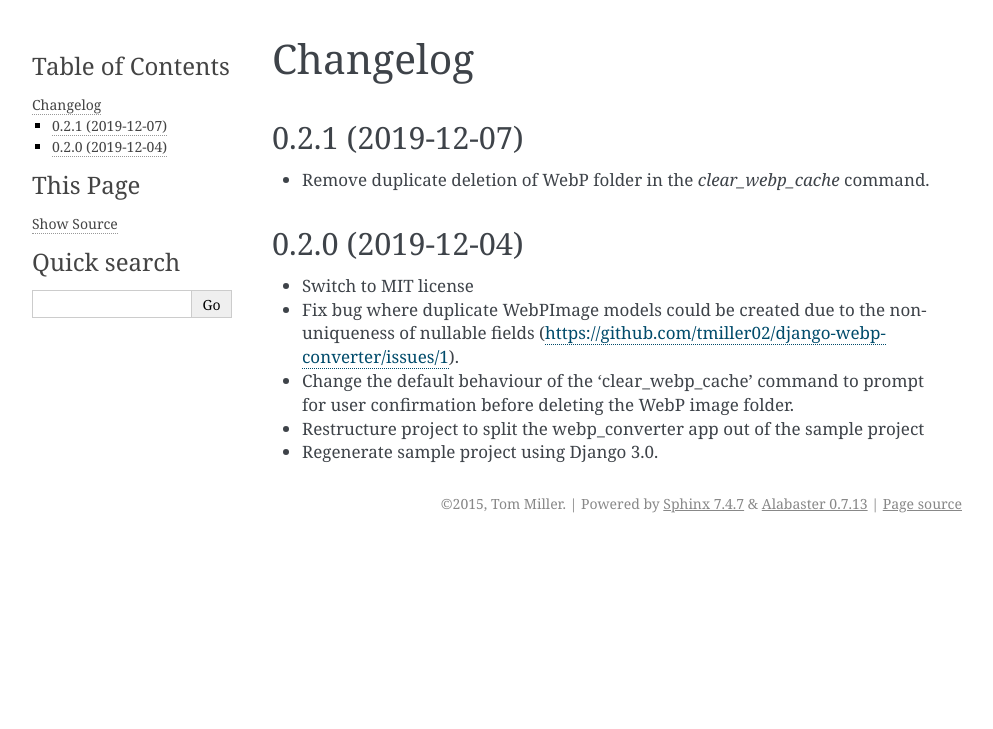
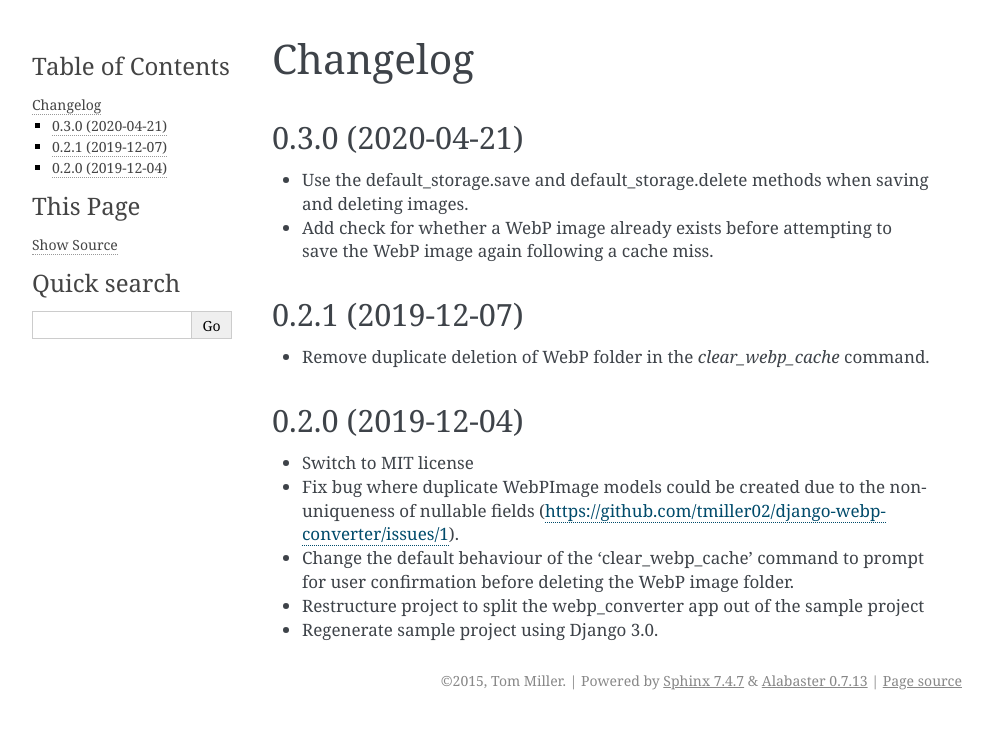
Before and after one commit to tmiller02/django-webp-converter, a Sphinx documentation site: the page built from docs/changelog.rst, in a window 1280 px wide. Shown: the top 729 px of the page, without its empty margins (148-1141 px from the left). Built offline with Sphinx 7.4.7, drawn with Linux system fonts in a browser that asks for light colours.

Commit message:
Update documentation and release version.

```diff
--- a/docs/changelog.rst
+++ b/docs/changelog.rst
@@ -1,5 +1,13 @@
 Changelog
 ============
+
+0.3.0 (2020-04-21)
+------------------
+
+* Use the default_storage.save and default_storage.delete methods when saving
+  and deleting images.
+* Add check for whether a WebP image already exists before attempting to save
+  the WebP image again following a cache miss.
 
 0.2.1 (2019-12-07)
 ------------------
--- a/docs/installation.rst
+++ b/docs/installation.rst
@@ -47,4 +47,8 @@ For example:
     MEDIA_ROOT = os.path.join(BASE_DIR, 'media')
 
 You'll probably also want to ensure that these files will be
-`served during development <https://docs.djangoproject.com/en/2.2/howto/static-files/#serving-uploaded-files-in-development>`_.
+`served during development <https://docs.djangoproject.com/en/3.0/howto/static-files/#serving-uploaded-files-in-development>`_.
+
+This project also makes use of `Django's cache framework <https://docs.djangoproject.com/en/3.0/topics/cache/>`_ to
+avoid making repeated requests to the database. You should ensure that you have set up caching via the ``CACHES``
+setting to achieve optimal performance.
```
Also changed, not shown: 1 other file.
